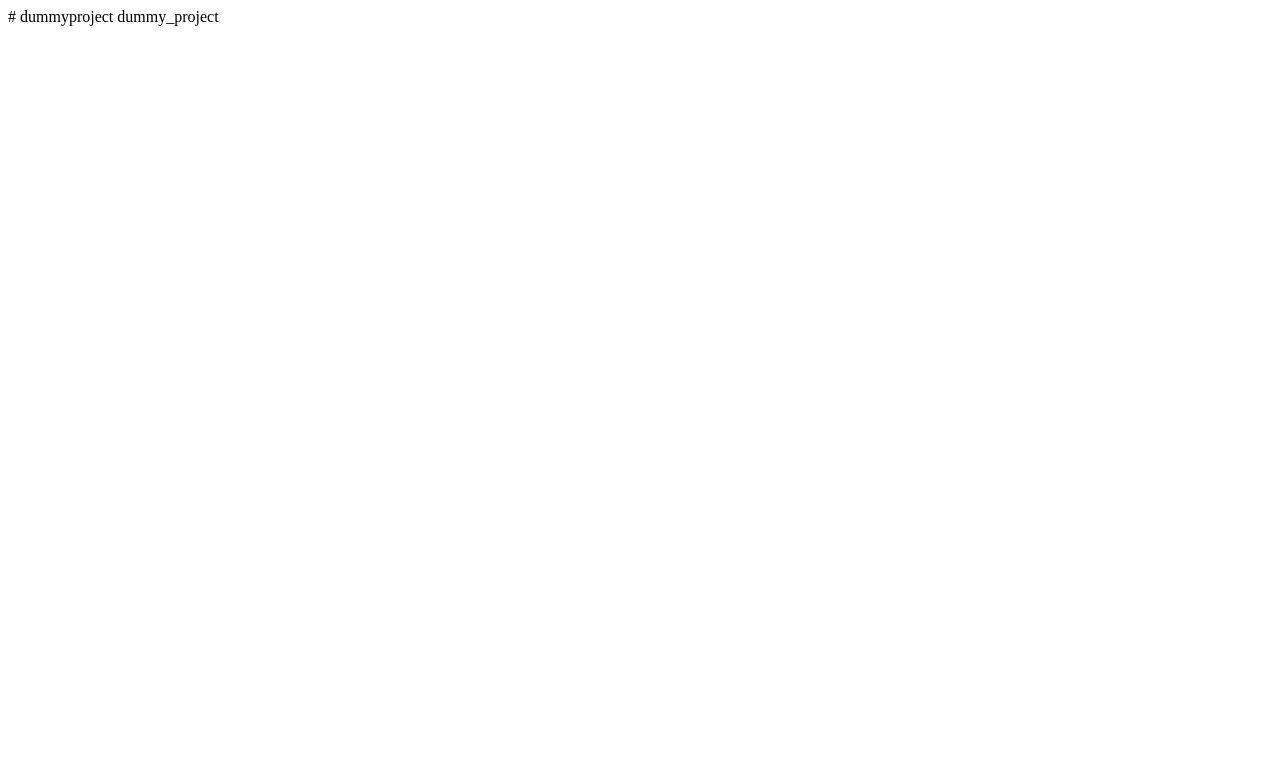
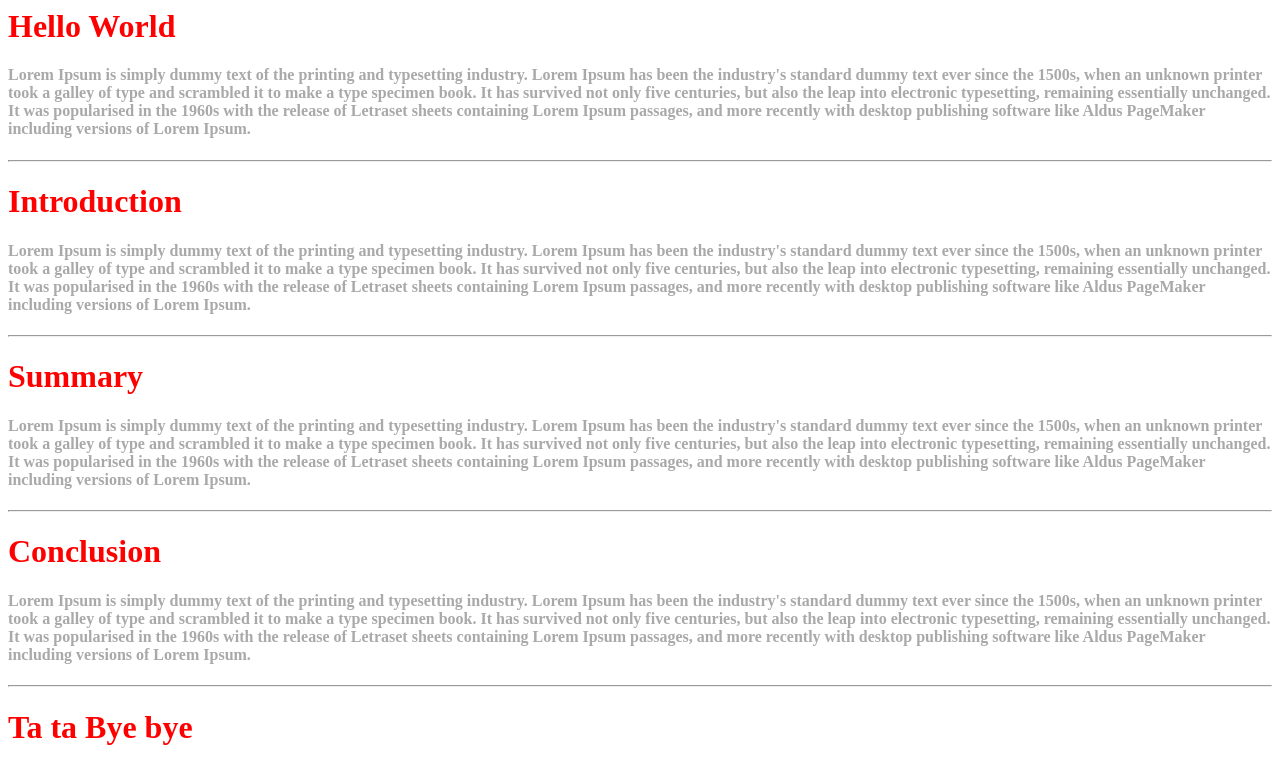
Before and after one commit to sandhya123456/dummyproject, a plain HTML site: page index.html in a window 1280 px wide. Drawn offline with Linux system fonts and the light colour scheme.

Commit message:
Add files via upload

```diff
--- /dev/null
+++ b/app.js
@@ -0,0 +1,3 @@
+(function(){
+	console.log("HELLO WORLD");
+})();
--- a/index.html
+++ b/index.html
@@ -1,2 +1,28 @@
-# dummyproject
-dummy_project
+<html>
+<head>
+	<title>dummy project</title>
+	<link rel="stylesheet" type="text/css" href="styles.css">
+
+	<script type="text/javascript" src="app.js"></script>
+</head>
+<body>
+	<h1> Hello World </h1>
+
+	<h4> Lorem Ipsum is simply dummy text of the printing and typesetting industry. Lorem Ipsum has been the industry's standard dummy text ever since the 1500s, when an unknown printer took a galley of type and scrambled it to make a type specimen book. It has survived not only five centuries, but also the leap into electronic typesetting, remaining essentially unchanged. It was popularised in the 1960s with the release of Letraset sheets containing Lorem Ipsum passages, and more recently with desktop publishing software like Aldus PageMaker including versions of Lorem Ipsum. </h4>
+
+	<hr>
+	<h1> Introduction </h1>
+	<h4> Lorem Ipsum is simply dummy text of the printing and typesetting industry. Lorem Ipsum has been the industry's standard dummy text ever since the 1500s, when an unknown printer took a galley of type and scrambled it to make a type specimen book. It has survived not only five centuries, but also the leap into electronic typesetting, remaining essentially unchanged. It was popularised in the 1960s with the release of Letraset sheets containing Lorem Ipsum passages, and more recently with desktop publishing software like Aldus PageMaker including versions of Lorem Ipsum. </h4>
+
+	<hr>
+	<h1> Summary </h1>
+
+	<h4> Lorem Ipsum is simply dummy text of the printing and typesetting industry. Lorem Ipsum has been the industry's standard dummy text ever since the 1500s, when an unknown printer took a galley of type and scrambled it to make a type specimen book. It has survived not only five centuries, but also the leap into electronic typesetting, remaining essentially unchanged. It was popularised in the 1960s with the release of Letraset sheets containing Lorem Ipsum passages, and more recently with desktop publishing software like Aldus PageMaker including versions of Lorem Ipsum. </h4>
+	<hr>
+	<h1> Conclusion </h1>
+
+    <h4> Lorem Ipsum is simply dummy text of the printing and typesetting industry. Lorem Ipsum has been the industry's standard dummy text ever since the 1500s, when an unknown printer took a galley of type and scrambled it to make a type specimen book. It has survived not only five centuries, but also the leap into electronic typesetting, remaining essentially unchanged. It was popularised in the 1960s with the release of Letraset sheets containing Lorem Ipsum passages, and more recently with desktop publishing software like Aldus PageMaker including versions of Lorem Ipsum. </h4>
+	<hr>
+	<h1> Ta ta Bye bye </h1>
+</body>
+</html>
--- /dev/null
+++ b/styles.css
@@ -0,0 +1,7 @@
+h1 {
+	color: #ff0000;
+}
+
+h4 {
+	color: darkgray;
+}
```
